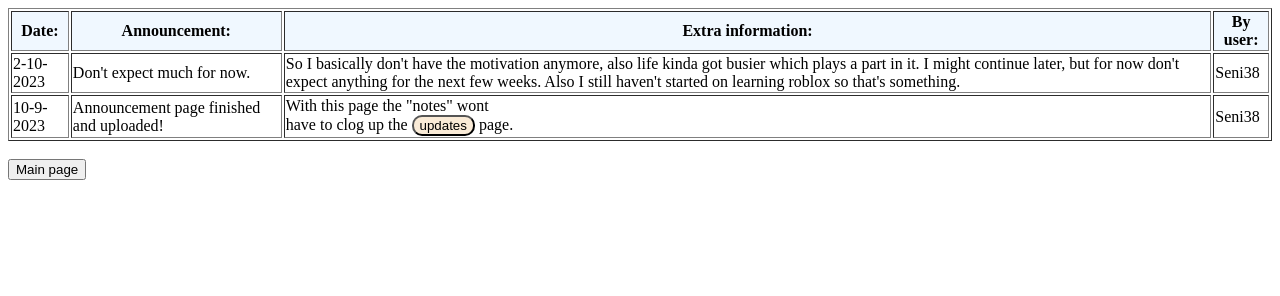
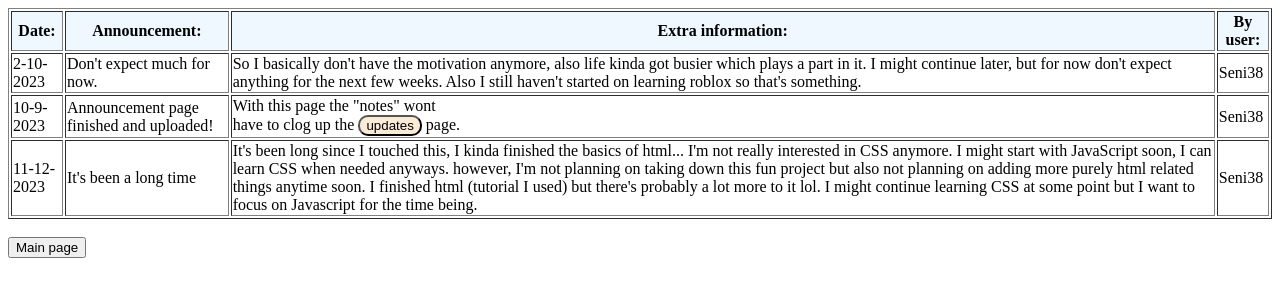
Before and after one commit to Seni38/Seni38.github.io, a plain HTML site: page Special_pages/announcements.html in a window 1280 px wide. Drawn offline with Linux system fonts and the light colour scheme.

Commit message:
Update announcements.html
Added an announcement

```diff
--- a/Special_pages/announcements.html
+++ b/Special_pages/announcements.html
@@ -42,8 +42,12 @@
             <td>
                 Seni38
             </td>
-
-
+        </tr>
+        <tr>
+            <td>11-12-2023</td>
+            <td>It's been a long time</td>
+            <td>It's been long since I touched this, I kinda finished the basics of html... I'm not really interested in CSS anymore. I might start with JavaScript soon, I can learn CSS when needed anyways. however, I'm not planning on taking down this fun project but also not planning on adding more purely html related things anytime soon. I finished html (tutorial I used) but there's probably a lot more to it lol. I might continue learning CSS at some point but I want to focus on Javascript for the time being. </td>
+            <td>Seni38</td>
         </tr>
     </table>
 
```
